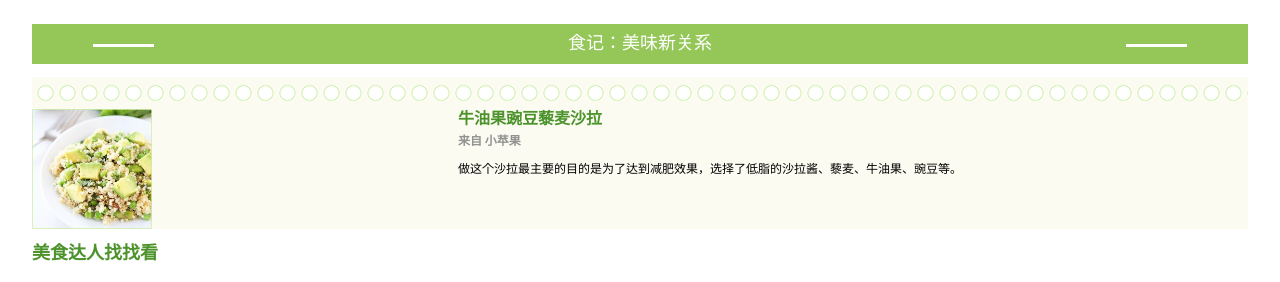
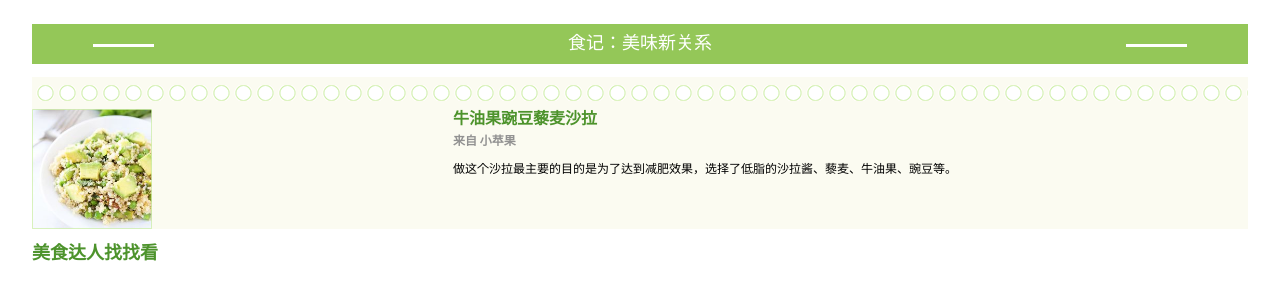
Before and after one commit to wkylin/wkylin.github.com, a Jekyll site: the page assets/viva/static/index.html, which Jekyll copies as it is, in a window 1280 px wide. Shown: the part 978-1260 px from the top of the page. Built offline with Jekyll 4.4.1, drawn with Linux system fonts in a browser that asks for light colours.

Commit message:
add viva

```diff
--- a/assets/viva/static/css/index.css
+++ b/assets/viva/static/css/index.css
@@ -303,7 +303,6 @@
 }
 
 .ui-grape-item figure {
-    width: 100%;
     display: -moz-box;
     display: -webkit-box;
     display: box;
@@ -317,7 +316,6 @@
 }
 .ui-grape-item img {
     width: 120px;
-    padding-right: 10px;
     margin-right: 10px;
 }
 
```
